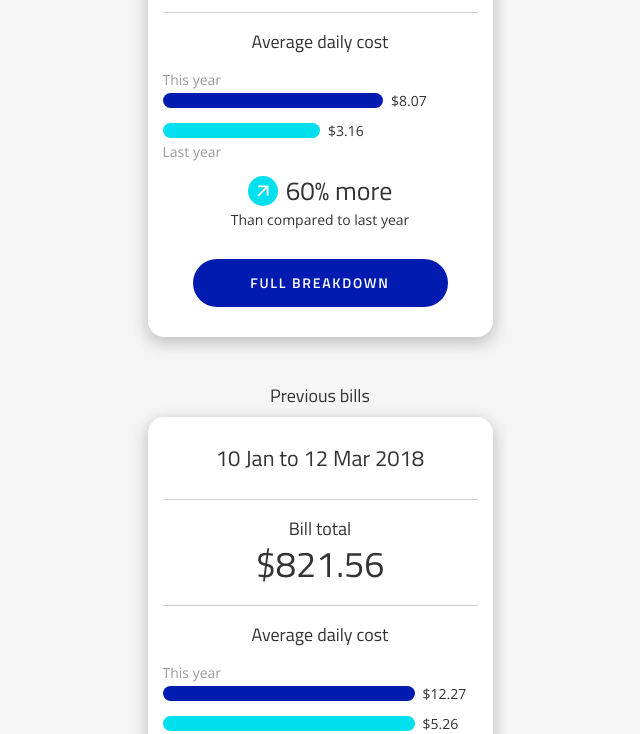
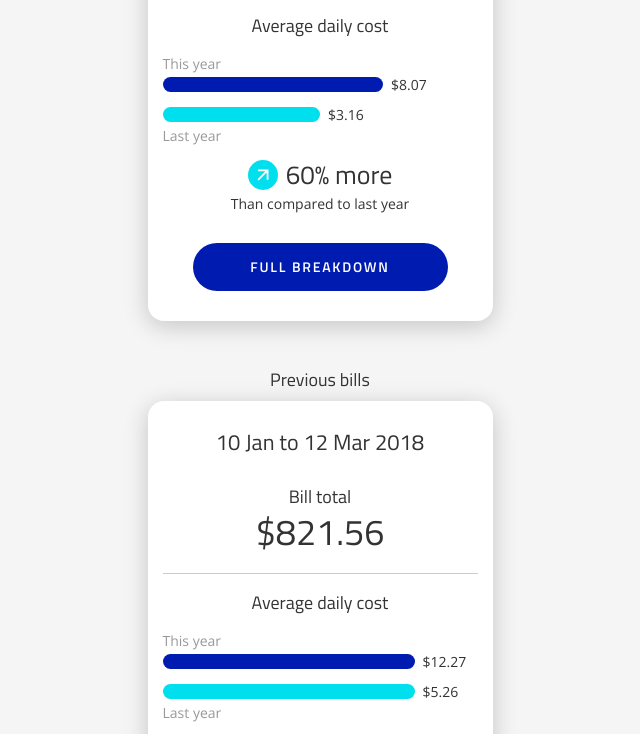
Before and after one commit to a138326/ma-usage-test, a plain HTML site: page index.html in a window 1280 px wide. Shown: the part 400-1134 px from the top of the page, without its empty margins (320-960 px from the left). Drawn offline with nearby package versions, Linux system fonts and the light colour scheme.

Commit message:
Style updates

```diff
--- a/css/usage-bp-mobile.css
+++ b/css/usage-bp-mobile.css
@@ -56,6 +56,7 @@
 
  /* Shadow */
  --shadow-03: 0 5px 15px 2px rgba(0,0,0,0.20);
+ --shadow-03: 0px 5px 25px 0 rgba(0,0,0,0.20);
 
  /* Border radius= */
 --bd-radius-01: 4px;
@@ -333,7 +334,10 @@ Previous bills
 
 
 
-
+.bp-ctd-wrapper {
+	border-top: none;
+	padding-top: 0;
+}
 
 
 /*
```
